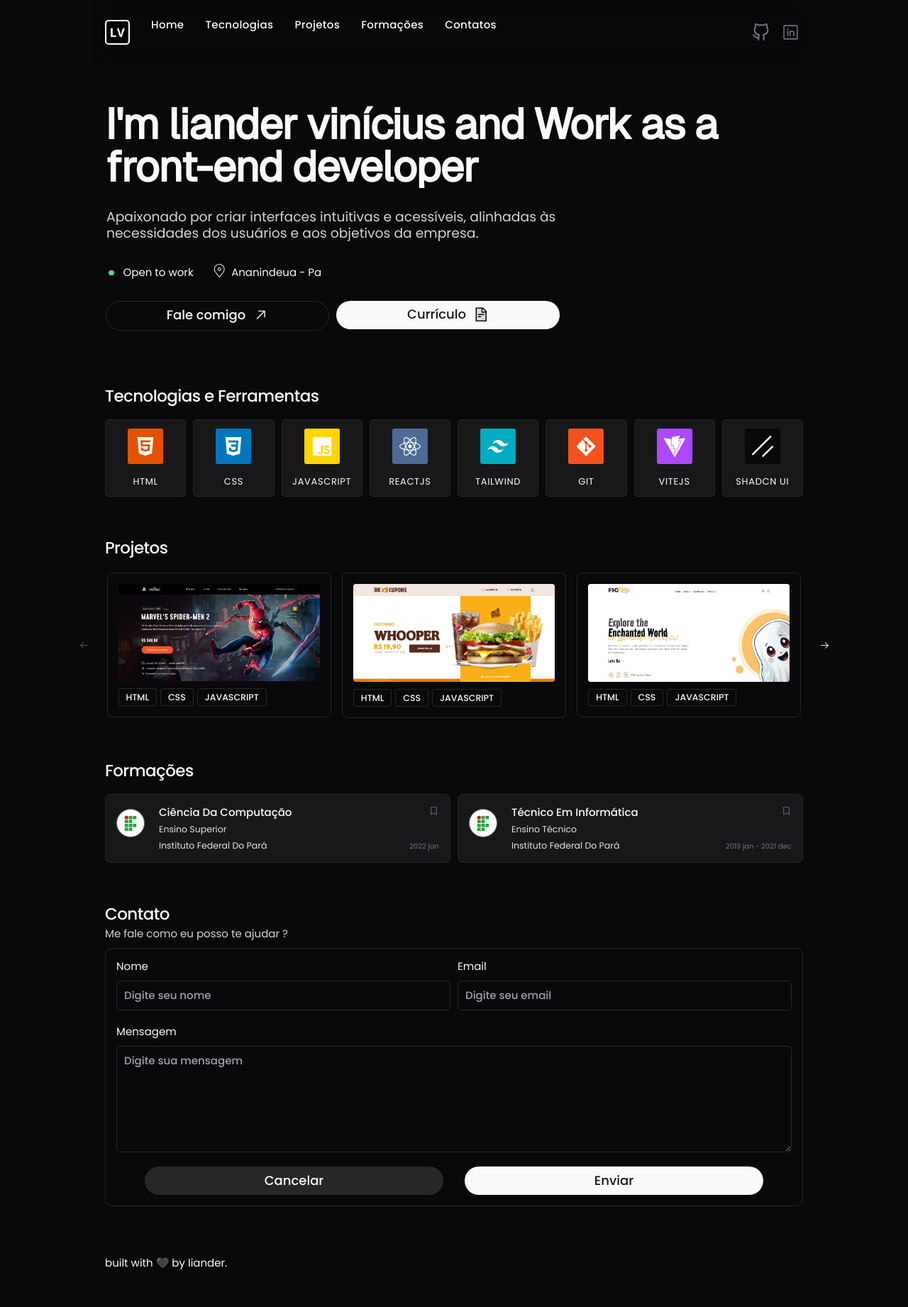
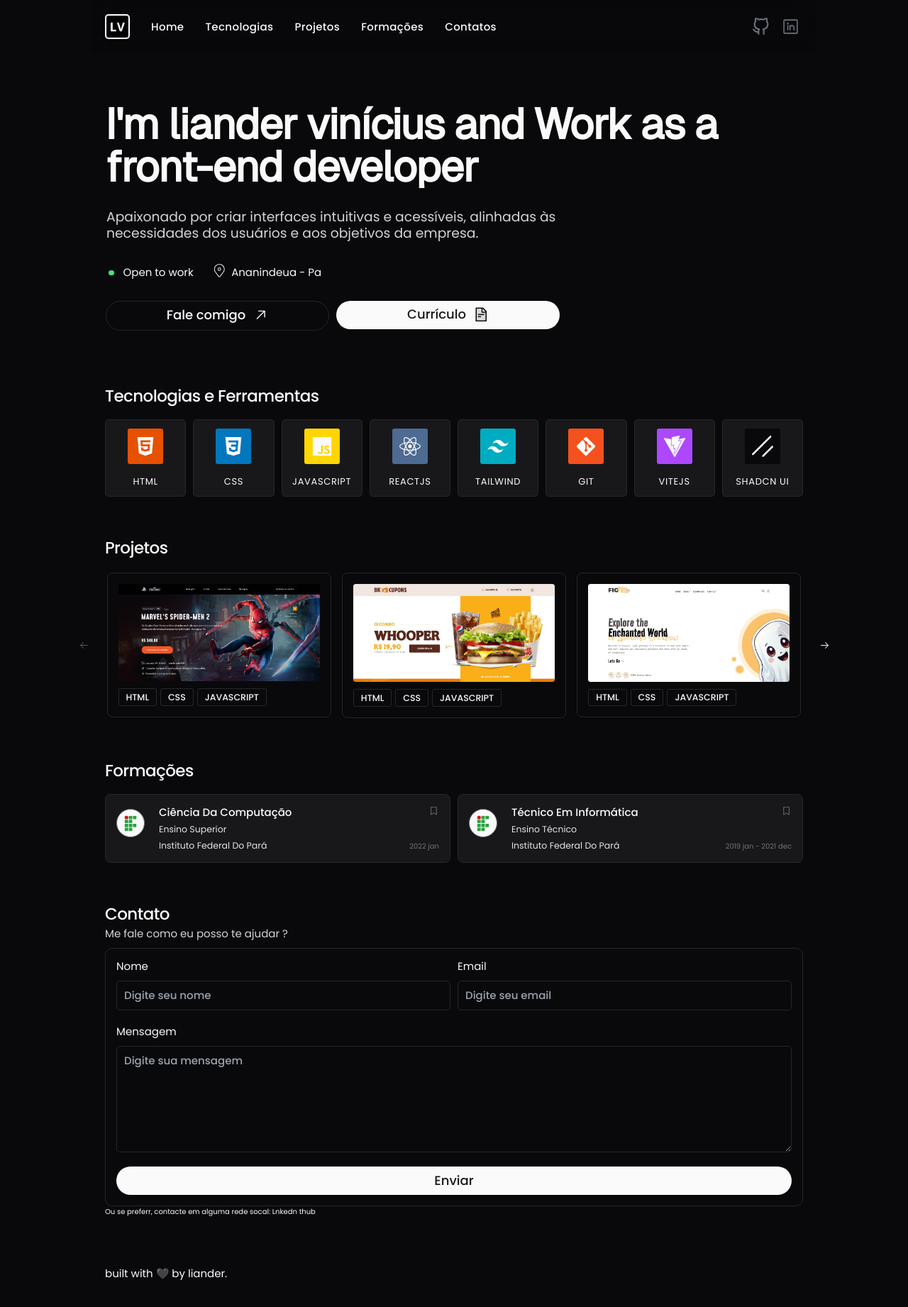
Before and after one commit to Lianderdev/Portfolio-react, a React (Vite) app: page / in a window 1280 px wide. Shown: the top 1842 px of the page at 71% size. Built offline with nearby package versions, Linux system fonts and the light colour scheme.

Commit message:
styles and work: menu mobile

```diff
--- a/src/components/Project.jsx
+++ b/src/components/Project.jsx
@@ -12,7 +12,7 @@ export function Project({ title, link, img, tools }) {
                             </a>
                             <ul className="flex gap-2 flex-wrap mt-4">
                                 {tools.map((tool) =>
-                                    <li key={tool} style={{ userSelect: 'none' }} className="px-4 py-1 uppercase border bg-tranparent rounded-md text-xl font-medium text-zinc-50 hover:bg-zinc-600 duration-500 transition-colors">{tool}</li>
+                                    <li key={tool} style={{ userSelect: 'none' }} className="px-4 py-1 uppercase border bg-tranparent rounded-md text-xl font-medium text-zinc-50 hover:bg-zinc-900 duration-500 transition-colors">{tool}</li>
                                 )}
                             </ul>
             </CardContent>
--- a/src/sections/Contact.jsx
+++ b/src/sections/Contact.jsx
@@ -38,20 +38,13 @@ export function Contact() {
         setModalFailed(false);
     }
 
-    function toSwitchOff() {
-        setName('');
-        setEmail('');
-        setMessage('');
-        closeModal();
-    }
-
     return (
         <section id="contact" className='flex flex-col'>
             <h2>Contato</h2>
 
             <p className="text-2xl text-zinc-300 mb-4 mt-2">Me fale como eu posso te ajudar ?</p>
 
-            <form onSubmit={sendEmail} className='flex flex-col gap-8 border border bg-zinc-950 p-6 rounded-[10px]'>
+            <form onSubmit={sendEmail} className='flex flex-col gap-8 border bg-zinc-950 p-6 rounded-[10px]'>
                 <div className='grid grid-cols-[repeat(auto-fit,_minmax(300px,1fr))] gap-4'>
                     <div className='flex flex-col gap-4'>
                         <label className='text-2xl' htmlFor="name">Nome</label>
@@ -97,14 +90,15 @@ export function Contact() {
                     />
                 </div>
 
-                <div className="w-full sm:pr-16 sm:pl-16 mr-auto ml-auto grid grid-cols-[repeat(auto-fit,minmax(100px,1fr))] items-center justify-center gap-12">
-                    <Button className='button' variant="secondary" onClick={toSwitchOff}>Cancelar</Button>
-                    <Button className='button' type="submit">Enviar</Button>
+                <div className="w-full flex items-center justify-center gap-12">
+                    <Button className='button w-full' type="submit">Enviar</Button>
                 </div>
             </form>
 
             {modalSucess && <ModalSendSucces close={closeModal} />}
             {modalFailed && <ModalSendFailed close={closeModal} />}
+
+            <p>Ou se preferr, contacte em alguma rede socal: <a href="">Lnkedn</a> <a href="">thub</a></p>
         </section>
     );
 }
--- a/src/sections/Header.jsx
+++ b/src/sections/Header.jsx
@@ -23,23 +23,23 @@ export function Header() {
                     </div>
 
                     <nav>
-                        <ul className={`absolute top-0 h-[1000px] w-[300px] p-8 flex flex-col md:gap-4 z-30 duration-500 transition-all
-                        border-r border
+                        <ul className={`absolute top-0 h-[1000px] w-[300px] p-8 flex flex-col md:gap-4 z-30 duration-150 transition-all
+                        border-r
                             ${visible ? 'left-0 bg-zinc-950' : '-left-[302px]'}
-                            md:relative md:pt-0 md:h-auto md:top-0 md:w-auto md:flex-row md:pl-0 md:items-center md:left-0 md:border-none
+                            md:relative md:p-0 md:h-auto md:top-0 md:w-auto md:flex-row md:items-center md:left-0 md:border-none
                           `}>
 
-                            <h3 className='md:hidden text-xl font-normal text-zinc-400 mt-16 mb-4'>Seções</h3>
+                            <h3 className='md:hidden text-xl font-normal text-zinc-400 mt-16 mb-2 border-t pt-4'>Seções</h3>
                             <li><a onClick={handle} className='link' href="#home">Home</a></li>
                             <li><a onClick={handle} className='link' href="#tools">Tecnologias</a></li>
                             <li><a onClick={handle} className='link' href="#projects">Projetos</a></li>
                             <li><a onClick={handle} className='link' href="#education">Formações</a></li>
                             <li><a onClick={handle} className='link' href="#contact">Contatos</a></li>
                             <div className='md:hidden flex flex-col gap-4'>
-                                <h3 className='md:hidden text-xl font-normal mt-4 text-zinc-400'>Redes Socias</h3>
-                                <ul>
-                                    <li className='link'> <a target='_blank' className='flex justify-between items-center' href="https://github.com/Lianderdev">linkedin <MdArrowOutward /> </a></li>
-                                    <li className='link'> <a target='_blank' className='flex justify-between items-center' href="https://www.linkedin.com/in/liander-vin%C3%ADcius/">github <MdArrowOutward /></a></li>
+                                <h3 className='md:hidden text-xl font-normal mt-6 text-zinc-400'>Redes Socias</h3>
+                                <ul className='-mt-2'>
+                                    <li className='link'> <a target='_blank' className='flex justify-between items-center' href="https://github.com/Lianderdev">Linkedin <MdArrowOutward /> </a></li>
+                                    <li className='link'> <a target='_blank' className='flex justify-between items-center' href="https://www.linkedin.com/in/liander-vin%C3%ADcius/">Github <MdArrowOutward /></a></li>
                                 </ul>
                             </div>
                             <Button onClick={handle} variant='secondary' className='absolute top-8 right-8 flex p-2 h-12 w-12 border-[2px] border-zinc-50 text-2xl md:hidden duration-500'>
@@ -49,7 +49,7 @@ export function Header() {
                     </nav>
                 </div>
 
-                <div className='flex items-center gap-6'>
+                <div className={`${visible ? 'hidden' : ''} flex items-center gap-6 transition-opacity duration-500`}>
                     <div className="flex items-center gap-3 relative">
                         <a href="https://github.com/Lianderdev" target="_blank">
                             <FiGithub className="icons text-5xl" />
@@ -65,7 +65,7 @@ export function Header() {
             </header>
 
             {/* Overlay */}
-            <div className={` ${visible ? 'fixed' : 'hidden'} md:hidden top-0 left-0 w-full h-full bg-headerColor z-10 duration-500`}></div>
+            <div onClick={handle} className={` ${visible ? 'fixed' : 'hidden'} md:hidden top-0 left-0 w-full h-full bg-headerColor z-10 duration-500`}></div>
         </>
     )
 }
--- a/src/styles/index.css
+++ b/src/styles/index.css
@@ -8,7 +8,7 @@
 }
 
 .icons {
-    @apply text-gray-500 h-14 w-14 p-2 rounded-md cursor-pointer hover:bg-zinc-800  transition-colors;
+    @apply text-gray-500 h-14 w-14 p-2 rounded-md cursor-pointer hover:bg-zinc-900 duration-500  transition-colors;
 }
 
 .button {
```
